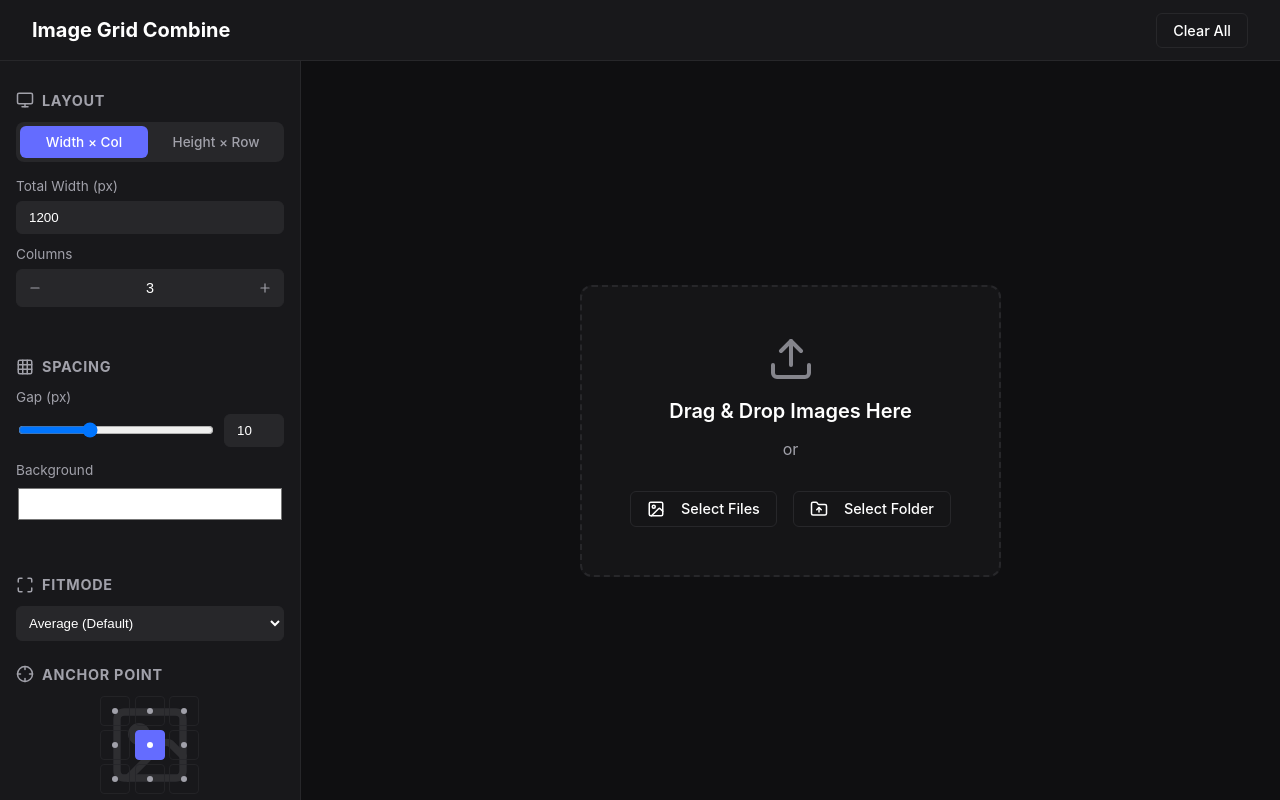
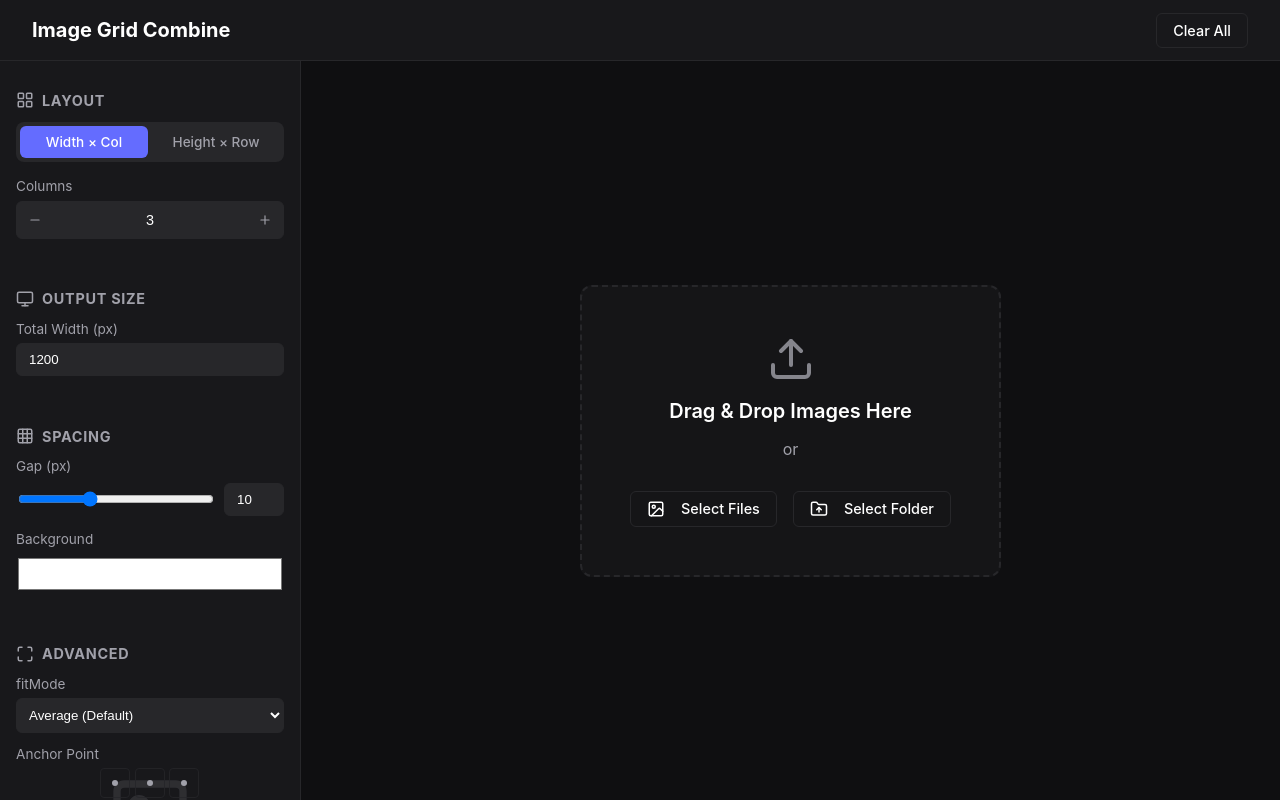
Before and after one commit to senu3/Image-Grid-Combine, a React (Vite) app: page / in a window 1280 px wide. Built offline with nearby package versions, Linux system fonts and the light colour scheme.

Commit message:
Reorganize control panel sections

```diff
--- a/src/components/ControlPanel.css
+++ b/src/components/ControlPanel.css
@@ -60,6 +60,12 @@
     color: var(--text-secondary);
 }
 
+.control-label {
+    display: flex;
+    align-items: center;
+    gap: 0.45rem;
+}
+
 .input-group input[type="number"],
 .input-group input[type="text"] {
     width: 100%;
@@ -73,6 +79,11 @@
     border: none;
     background: none;
     cursor: pointer;
+}
+
+.desktop-output-size-field,
+.mobile-output-size-field {
+    display: none;
 }
 
 /* Anchor Grid Styles */
@@ -319,4 +330,18 @@
         border-bottom: none;
         padding-bottom: calc(1.25rem + env(safe-area-inset-bottom));
     }
+
+    .desktop-layout-fields {
+        display: none;
+    }
+
+    .mobile-output-size-field {
+        display: block;
+    }
 }
+
+@media (min-width: 769px) {
+    .desktop-output-size-field {
+        display: block;
+    }
+}
--- a/src/components/ControlPanel.jsx
+++ b/src/components/ControlPanel.jsx
@@ -1,4 +1,4 @@
-import { Grid3x3, Maximize, Crosshair, Image, Monitor, X } from 'lucide-react';
+import { LayoutGrid, Grid3x3, Maximize, Crosshair, Image, Monitor, X } from 'lucide-react';
 import NumberStepper from './NumberStepper';
 import './ControlPanel.css';
 
@@ -38,8 +38,9 @@ export default function ControlPanel({
                         <X size={18} />
                     </button>
                 </div>
-                <div className="section">
-                    <h3><Monitor size={18} /> Layout</h3>
+                <div className="section desktop-layout-fields">
+                    <h3><LayoutGrid size={18} /> Layout</h3>
+                    <div>
                         <div className="mode-selector" style={{ marginBottom: '1rem' }}>
                             <button
                                 className={`mode-btn ${settings.mode === 'width_col' ? 'active' : ''}`}
@@ -56,7 +57,35 @@ export default function ControlPanel({
                         </div>
 
                         {settings.mode === 'width_col' ? (
-                        <>
+                            <div className="input-group">
+                                <label>Columns</label>
+                                <NumberStepper
+                                    name="cols"
+                                    value={settings.cols}
+                                    onChange={handleChange}
+                                    min={1}
+                                    max={100}
+                                />
+                            </div>
+                        ) : (
+                            <div className="input-group">
+                                <label>Rows</label>
+                                <NumberStepper
+                                    name="rows"
+                                    value={settings.rows}
+                                    onChange={handleChange}
+                                    min={1}
+                                    max={100}
+                                />
+                            </div>
+                        )}
+                    </div>
+                </div>
+
+                <div className="section">
+                    <h3><Monitor size={18} /> Output Size</h3>
+                    <div className="desktop-output-size-field">
+                        {settings.mode === 'width_col' ? (
                             <div className="input-group">
                                 <label>Total Width (px)</label>
                                 <input
@@ -68,19 +97,7 @@ export default function ControlPanel({
                                     max="10000"
                                 />
                             </div>
-                            <div className="input-group">
-                                <label>Columns</label>
-                                <NumberStepper
-                                    name="cols"
-                                    value={settings.cols}
-                                    onChange={handleChange}
-                                    min={1}
-                                    max={100}
-                                />
-                            </div>
-                        </>
                         ) : (
-                        <>
                             <div className="input-group">
                                 <label>Total Height (px)</label>
                                 <input
@@ -92,18 +109,35 @@ export default function ControlPanel({
                                     max="10000"
                                 />
                             </div>
+                        )}
+                    </div>
+                    <div className="mobile-output-size-field">
+                        {settings.mode === 'width_col' ? (
                             <div className="input-group">
-                                <label>Rows</label>
-                                <NumberStepper
-                                    name="rows"
-                                    value={settings.rows}
+                                <label>Total Width (px)</label>
+                                <input
+                                    type="number"
+                                    name="width"
+                                    value={settings.width}
                                     onChange={handleChange}
-                                    min={1}
-                                    max={100}
+                                    min="1"
+                                    max="10000"
                                 />
                             </div>
-                        </>
+                        ) : (
+                            <div className="input-group">
+                                <label>Total Height (px)</label>
+                                <input
+                                    type="number"
+                                    name="height"
+                                    value={settings.height}
+                                    onChange={handleChange}
+                                    min="1"
+                                    max="10000"
+                                />
+                            </div>
                         )}
+                    </div>
                 </div>
 
                 <div className="section">
@@ -143,7 +177,9 @@ export default function ControlPanel({
                 </div>
 
                 <div className="section">
-                    <h3><Maximize size={18} /> fitMode</h3>
+                    <h3><Maximize size={18} /> Advanced</h3>
+                    <div className="input-group">
+                        <label className="control-label">fitMode</label>
                         <select name="fitMode" value={settings.fitMode} onChange={handleChange} style={{ width: '100%', padding: '8px', borderRadius: '6px', backgroundColor: 'var(--input-bg)', color: 'var(--text-primary)', border: '1px solid var(--border-color)' }}>
                             <option value="average">Average (Default)</option>
                             <option value="portrait">Match Portrait (Tallest)</option>
@@ -151,9 +187,10 @@ export default function ControlPanel({
                             <option value="max_dimensions">Max Dimensions (Largest W & H)</option>
                             <option value="original">Original (No Crop)</option>
                         </select>
+                    </div>
 
-                    <div style={{ marginTop: '1.5rem' }}>
-                        <h3><Crosshair size={18} /> Anchor Point</h3>
+                    <div className="input-group">
+                        <label className="control-label">Anchor Point</label>
                         <div className="anchor-visualizer">
                             <Image className="anchor-bg-icon" aria-hidden="true" />
                             <div className="anchor-grid">
```
Lines whose indentation alone changed are shown as unchanged.
